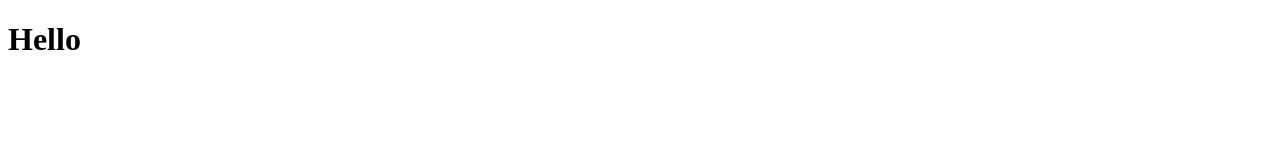
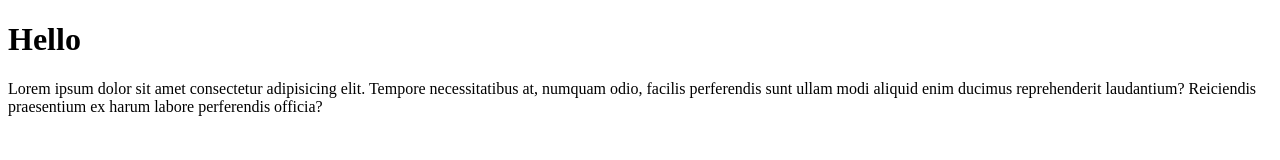
Before and after one commit to JuanCarlosTrianaSanchez/Ssh-escritorio, a plain HTML site: page index.html in a window 1280 px wide. Drawn offline with Linux system fonts and the light colour scheme.

Commit message:
Ssh escritorio

```diff
--- a/index.html
+++ b/index.html
@@ -7,5 +7,6 @@
 </head>
 <body>
     <h1>Hello</h1>
+    <p>Lorem ipsum dolor sit amet consectetur adipisicing elit. Tempore necessitatibus at, numquam odio, facilis perferendis sunt ullam modi aliquid enim ducimus reprehenderit laudantium? Reiciendis praesentium ex harum labore perferendis officia?</p>
 </body>
 </html>
```
